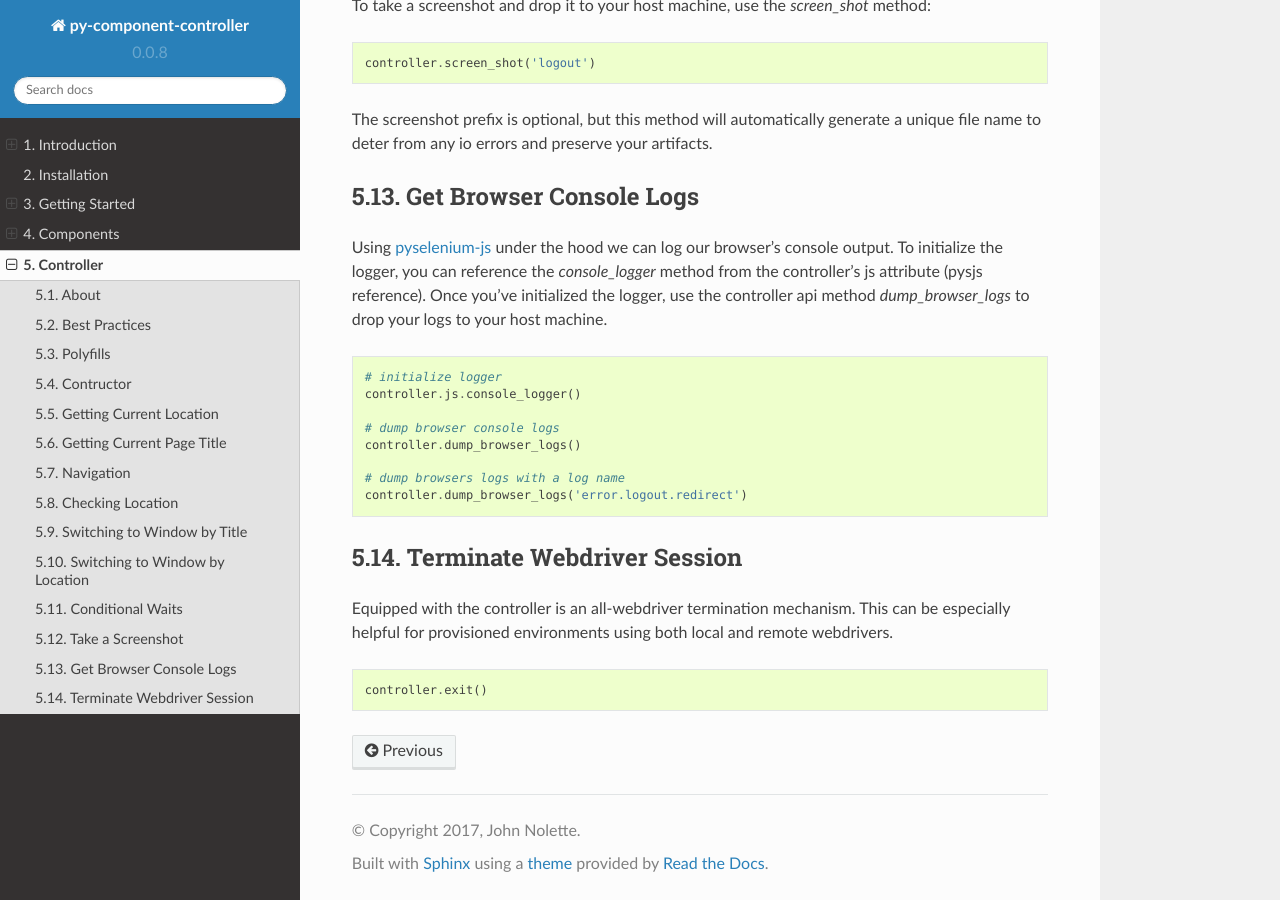
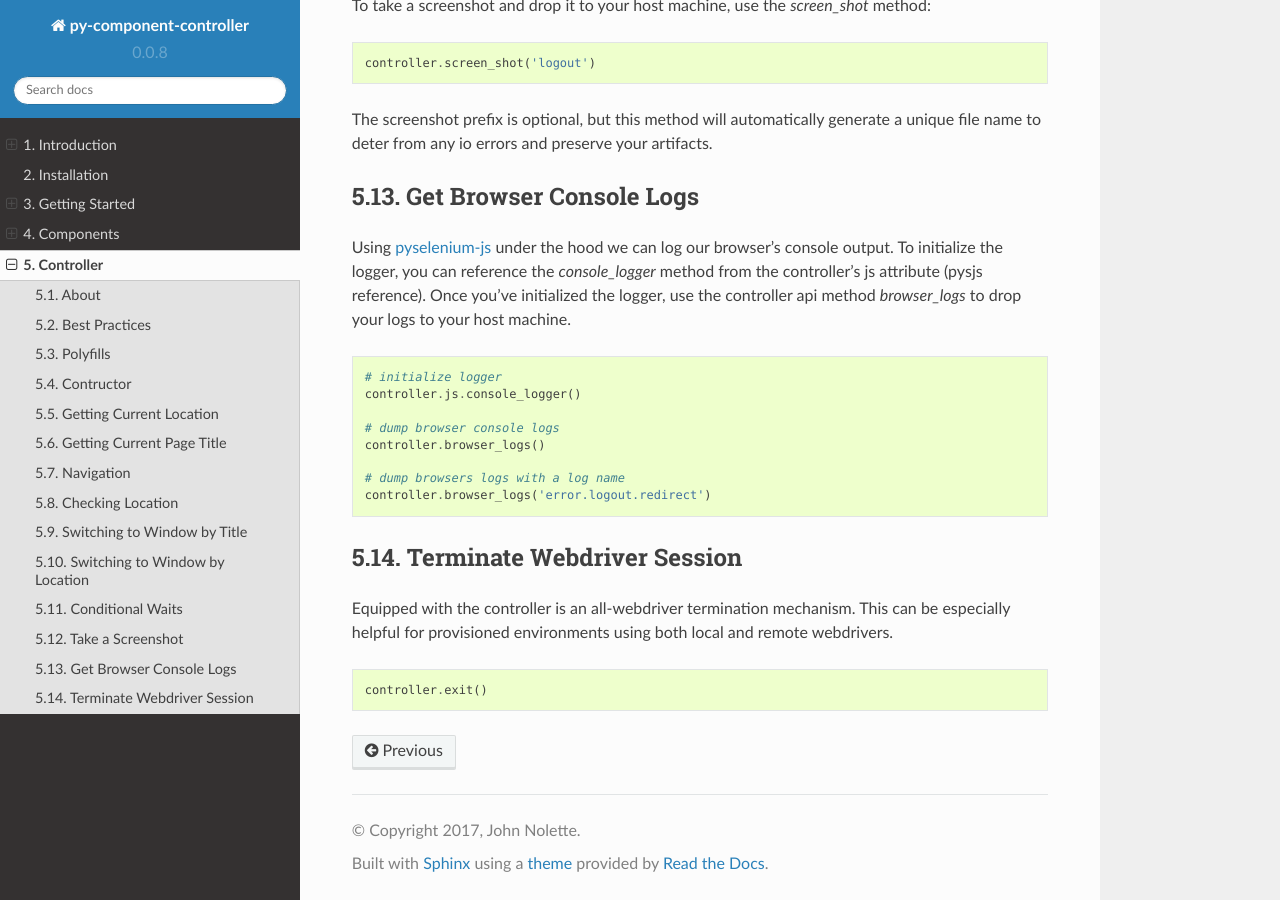
Before and after one commit to neetjn/py-component-controller, a Sphinx documentation site: the page built from docs/source/controller.rst, in a window 1280 px wide and 900 px high, scrolled down 3559 px. Built offline with Sphinx 7.4.7 and the Read the Docs theme 2.0.0, drawn with Linux system fonts in a browser that asks for light colours.

Commit message:
Updated doc references

```diff
--- a/docs/source/controller.rst
+++ b/docs/source/controller.rst
@@ -176,7 +176,7 @@ Get Browser Console Logs
 
 Using `pyselenium-js <https://github.com/neetjn/pyselenium-js/blob/master/pyseleniumjs/e2ejs.py#L130>`_ under the hood we can log our browser's console output.
 To initialize the logger, you can reference the *console_logger* method from the controller's js attribute (pysjs reference).
-Once you've initialized the logger, use the controller api method *dump_browser_logs* to drop your logs to your host machine.
+Once you've initialized the logger, use the controller api method *browser_logs* to drop your logs to your host machine.
 
 .. code-block:: python
 
@@ -184,10 +184,10 @@ Once you've initialized the logger, use the controller api method *dump_browser_
     controller.js.console_logger()
 
     # dump browser console logs
-    controller.dump_browser_logs()
+    controller.browser_logs()
 
     # dump browsers logs with a log name
-    controller.dump_browser_logs('error.logout.redirect')
+    controller.browser_logs('error.logout.redirect')
 
 
 Terminate Webdriver Session
```
